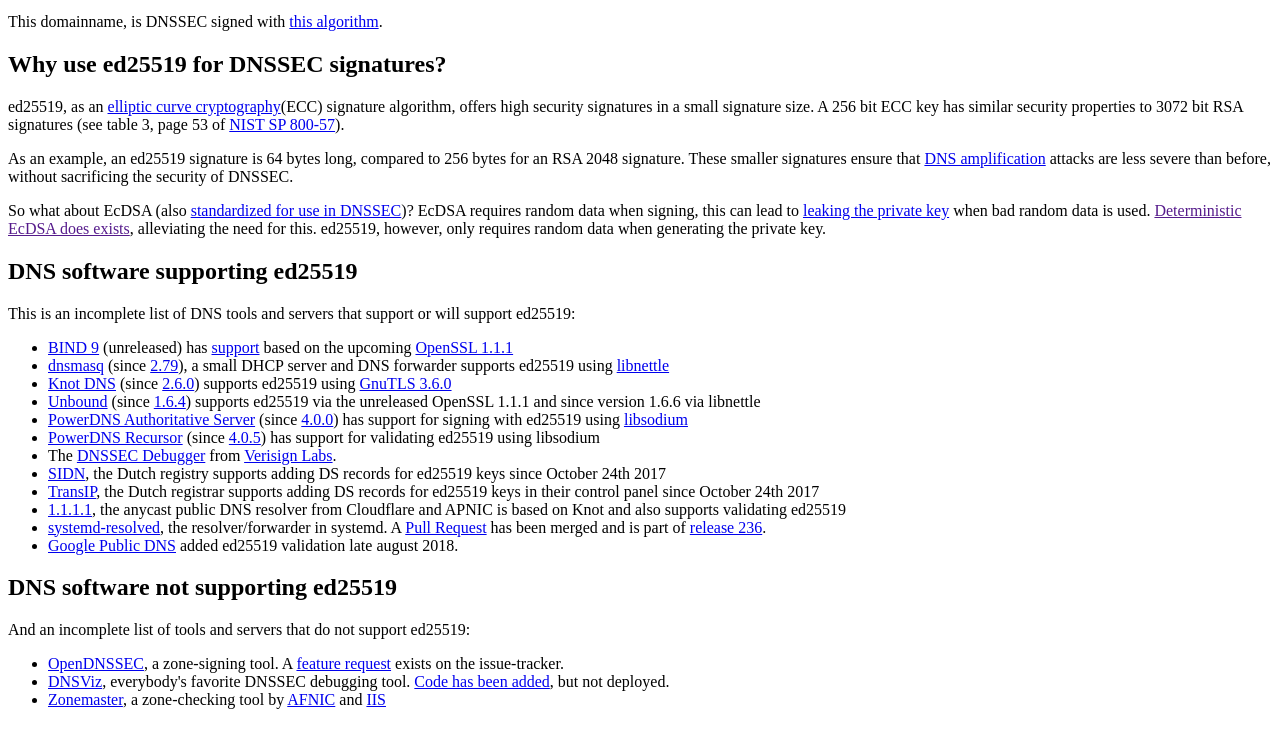
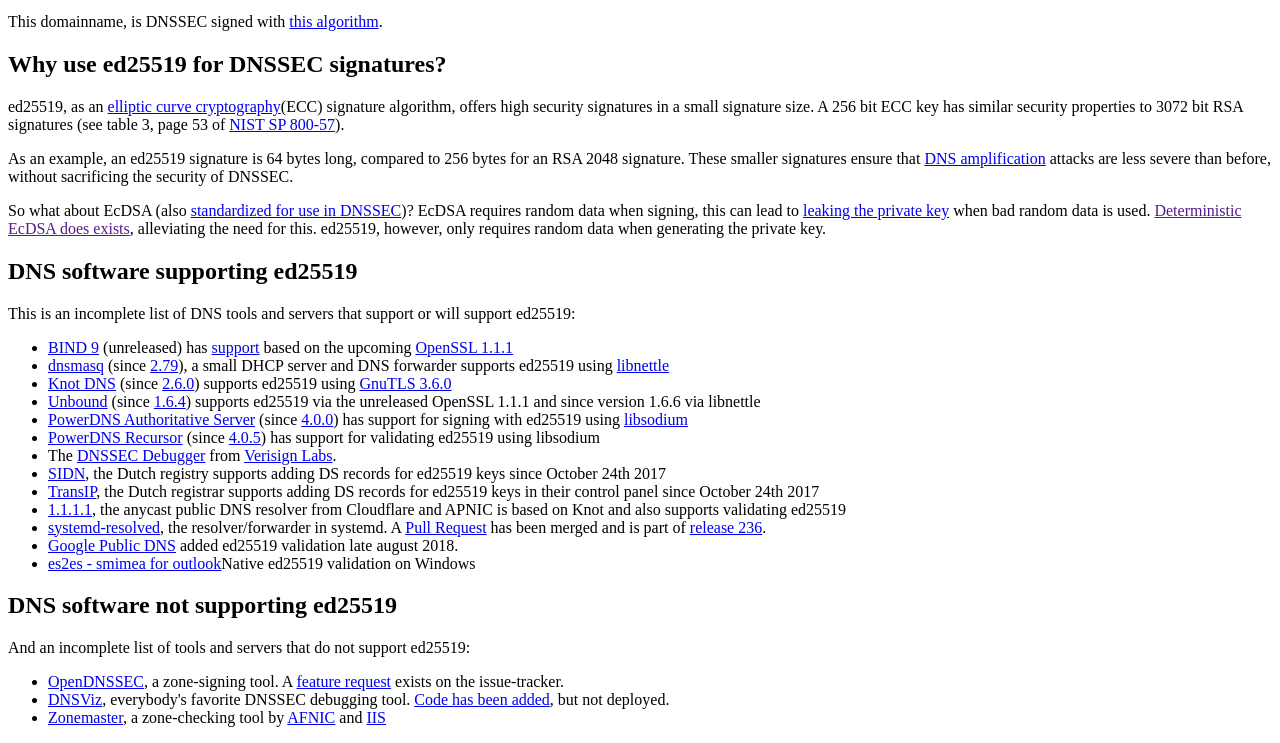
Before and after one commit to pieterlexis/ed25519.nl, a Gatsby site: page / in a window 1280 px wide. Shown: the part 119-862 px from the top of the page. Built offline with nearby package versions, Linux system fonts and the light colour scheme; Gatsby itself is replaced by a stand-in of ours.

Commit message:
Update index.js
added ref to ms outlook smimea windows validator

```diff
--- a/src/pages/index.js
+++ b/src/pages/index.js
@@ -25,6 +25,7 @@
       <li><a href="https://1.1.1.1">1.1.1.1</a>, the anycast public DNS resolver from Cloudflare and APNIC is based on Knot and also supports validating ed25519</li>
       <li><a href="https://www.freedesktop.org/software/systemd/man/systemd-resolve.html">systemd-resolved</a>, the resolver/forwarder in systemd. A <a href="https://github.com/systemd/systemd/pull/7600">Pull Request</a> has been merged and is part of <a href="https://github.com/systemd/systemd/releases/tag/v236">release 236</a>.</li>
       <li><a href="https://developers.google.com/speed/public-dns/">Google Public DNS</a> added ed25519 validation late august 2018.</li>
+      <li><a href="http://www.ends2ends.com/">es2es - smimea for outlook</a>Native ed25519 validation on Windows</li>
     </ul>
     </p>
     <h2>DNS software not supporting ed25519</h2>
```
